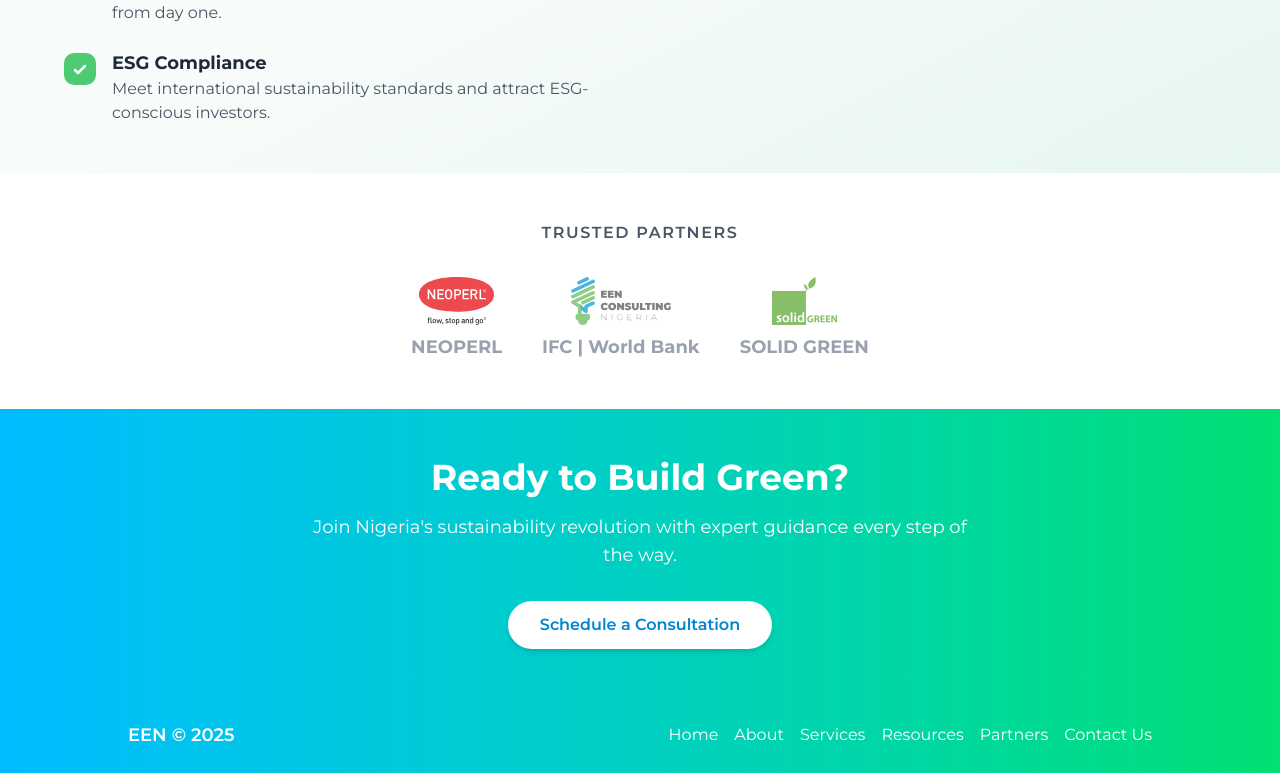
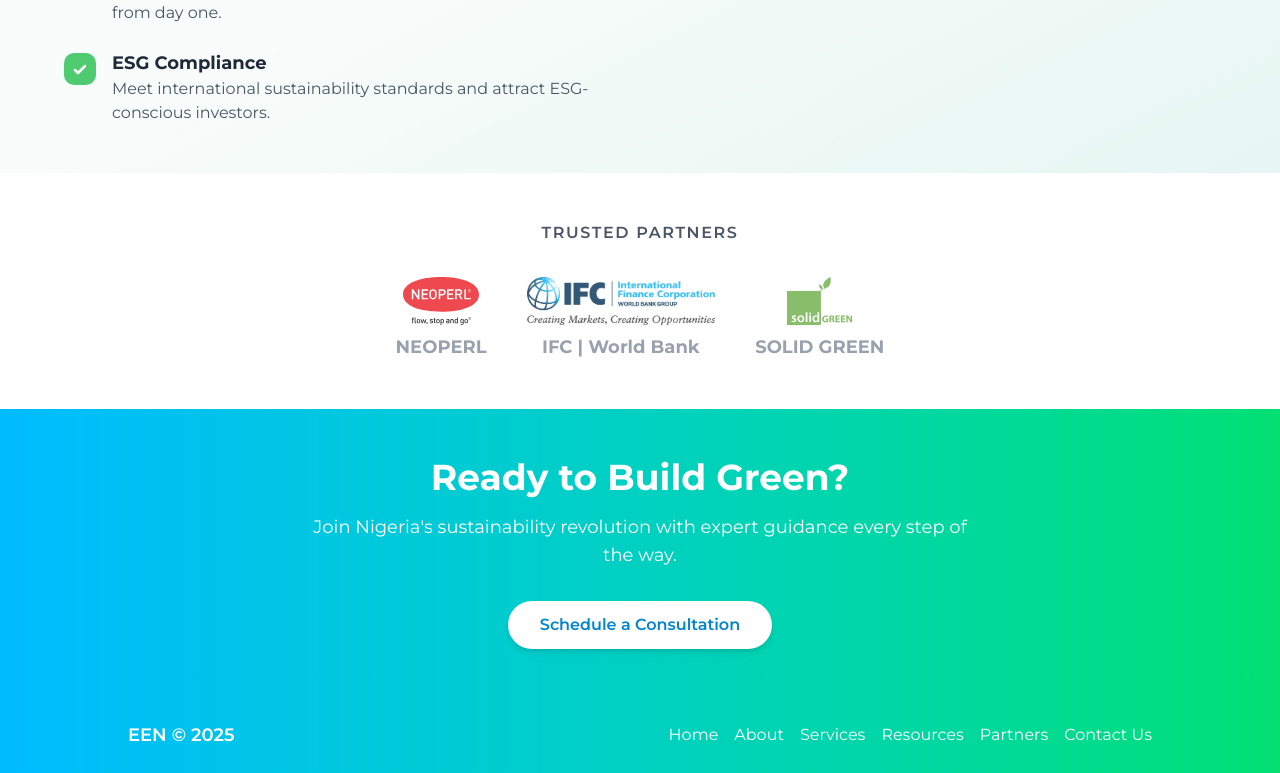
Before and after one commit to Edema-wxd/eenrebuild, a Next.js app: page / in a window 1280 px wide. Shown: the part 1863-2636 px from the top of the page. Built offline with nearby package versions, Linux system fonts and the light colour scheme.

Commit message:
Enable client-side rendering in Trusted component by adding "use client" directive. This change prepares the component for improved interactivity and performance.

```diff
--- a/src/components/home/Trusted.tsx
+++ b/src/components/home/Trusted.tsx
@@ -1,3 +1,5 @@
+"use client";
+
 import React from "react";
 import Image from "next/image";
 import { motion } from "framer-motion";
@@ -10,7 +12,7 @@ const partners = [
   },
   {
     name: "IFC | World Bank",
-    logo: "/logos/een-logo.svg", // Replace with correct logo if available
+    logo: "/logos/ifc.png", // Replace with correct logo if available
     alt: "IFC | World Bank Logo",
   },
   {
@@ -64,6 +66,7 @@ function Trusted() {
               alt={partner.alt}
               className="h-12 w-auto mb-2 opacity-80 group-hover:opacity-100 transition-opacity duration-300"
               loading="lazy"
+              unoptimized={true}
               width={100}
               height={100}
             />
```
Also changed, not shown: public/logos/ifc.png (added), public/logos/ifc.svg (added).
